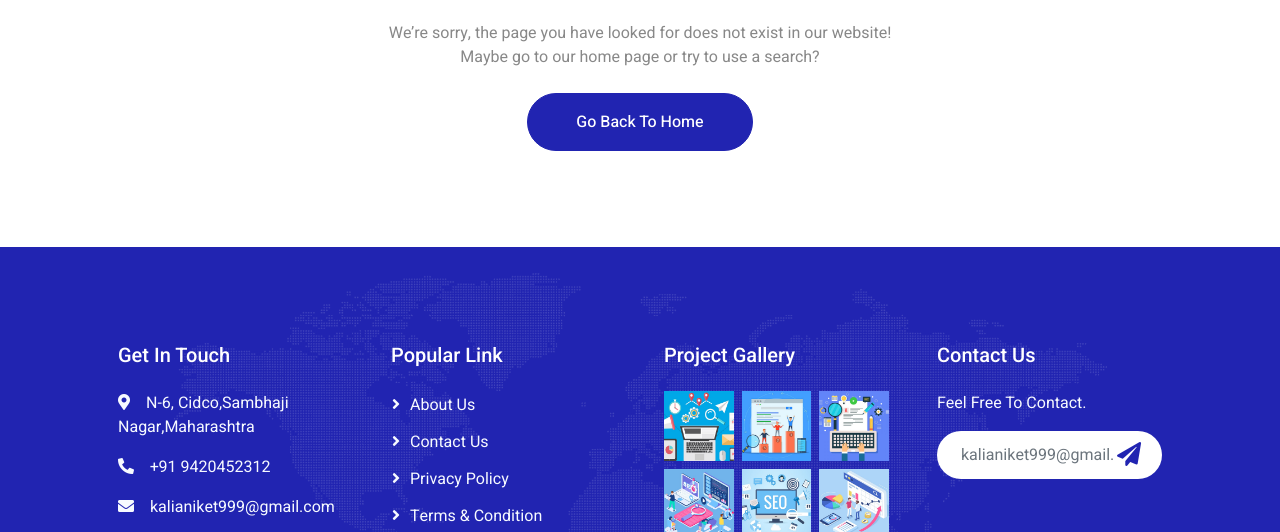
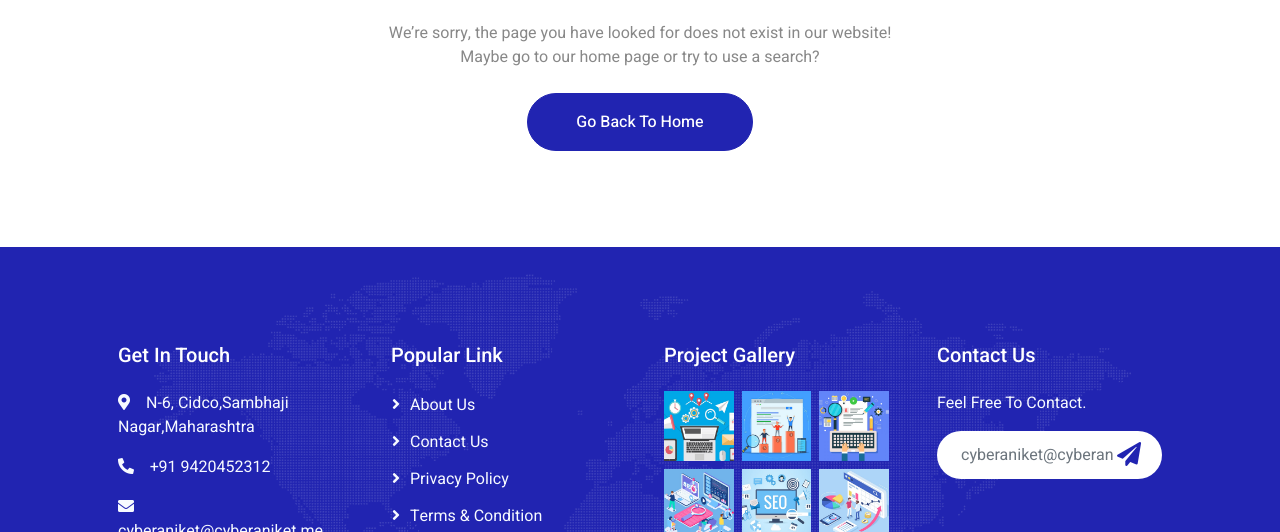
Before and after one commit to cyberkali222/CYBERANIKET, a plain HTML site: page 404.html in a window 1280 px wide. Shown: the part 844-1376 px from the top of the page. Drawn offline with nearby package versions, Linux system fonts and the light colour scheme.

Commit message:
Update 404.html

```diff
--- a/404.html
+++ b/404.html
@@ -136,7 +136,7 @@
                         <h5 class="text-white mb-4">Get In Touch</h5>
                         <p><i class="fa fa-map-marker-alt me-3"></i>N-6, Cidco,Sambhaji Nagar,Maharashtra</p>
                         <p><i class="fa fa-phone-alt me-3"></i>+91 9420452312</p>
-                        <p><i class="fa fa-envelope me-3"></i>kalianiket999@gmail.com</p>
+                        <p><i class="fa fa-envelope me-3"></i>cyberaniket@cyberaniket.me</p>
                         <div class="d-flex pt-2">
                             <a class="btn btn-outline-light btn-social" href=""><i class="fab fa-twitter"></i></a>
                             <a class="btn btn-outline-light btn-social" href="https://www.facebook.com/profile.php?id=100090581044991"><i class="fab fa-facebook-f"></i></a>
@@ -180,7 +180,7 @@
                         <h5 class="text-white mb-4">Contact Us</h5>
                         <p>Feel Free To Contact.</p>
                         <div class="position-relative w-100 mt-3">
-                            <input class="form-control border-0 rounded-pill w-100 ps-4 pe-5" type="text" placeholder="kalianiket999@gmail.com" style="height: 48px;">
+                            <input class="form-control border-0 rounded-pill w-100 ps-4 pe-5" type="text" placeholder="cyberaniket@cyberaniket.me" style="height: 48px;">
                             <button type="button" class="btn shadow-none position-absolute top-0 end-0 mt-1 me-2"><i class="fa fa-paper-plane text-primary fs-4"></i></button>
                         </div>
                     </div>
```
